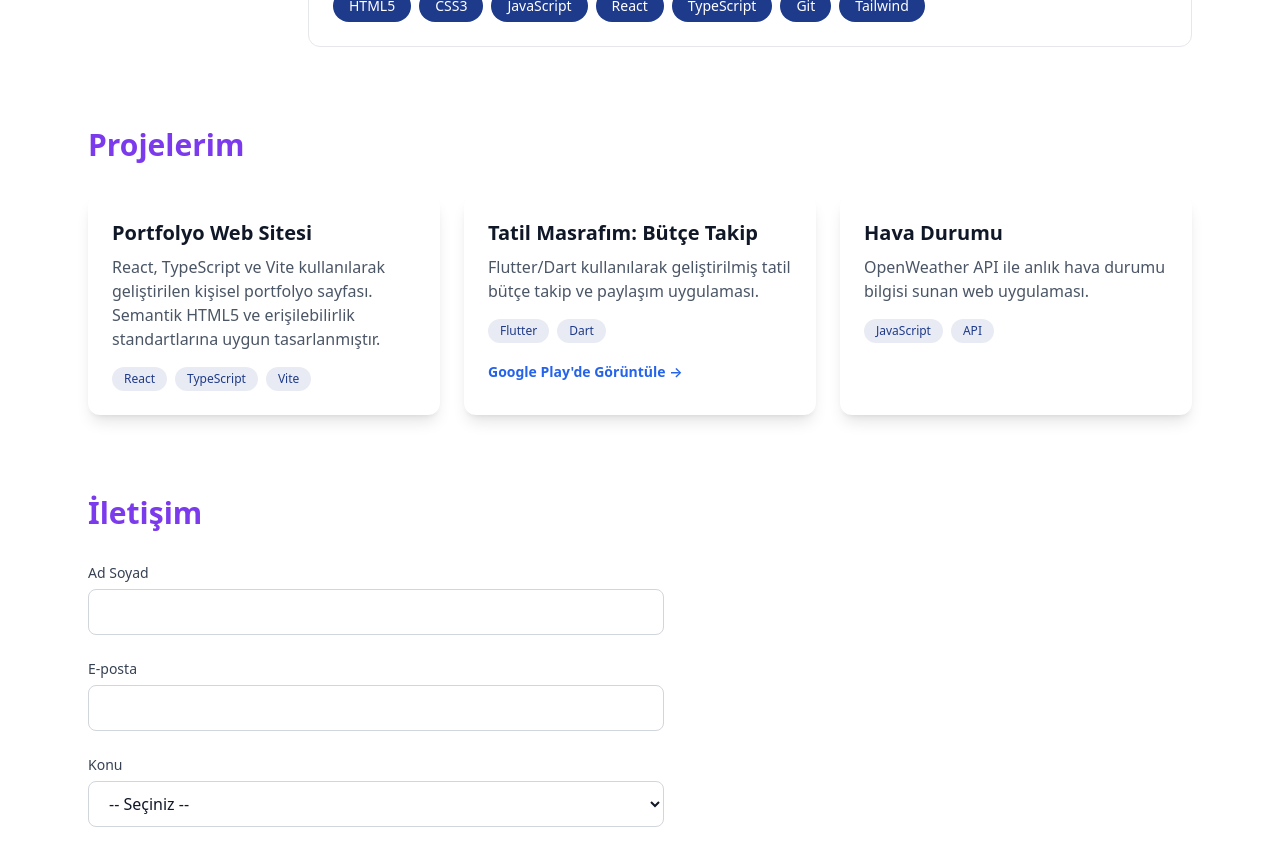
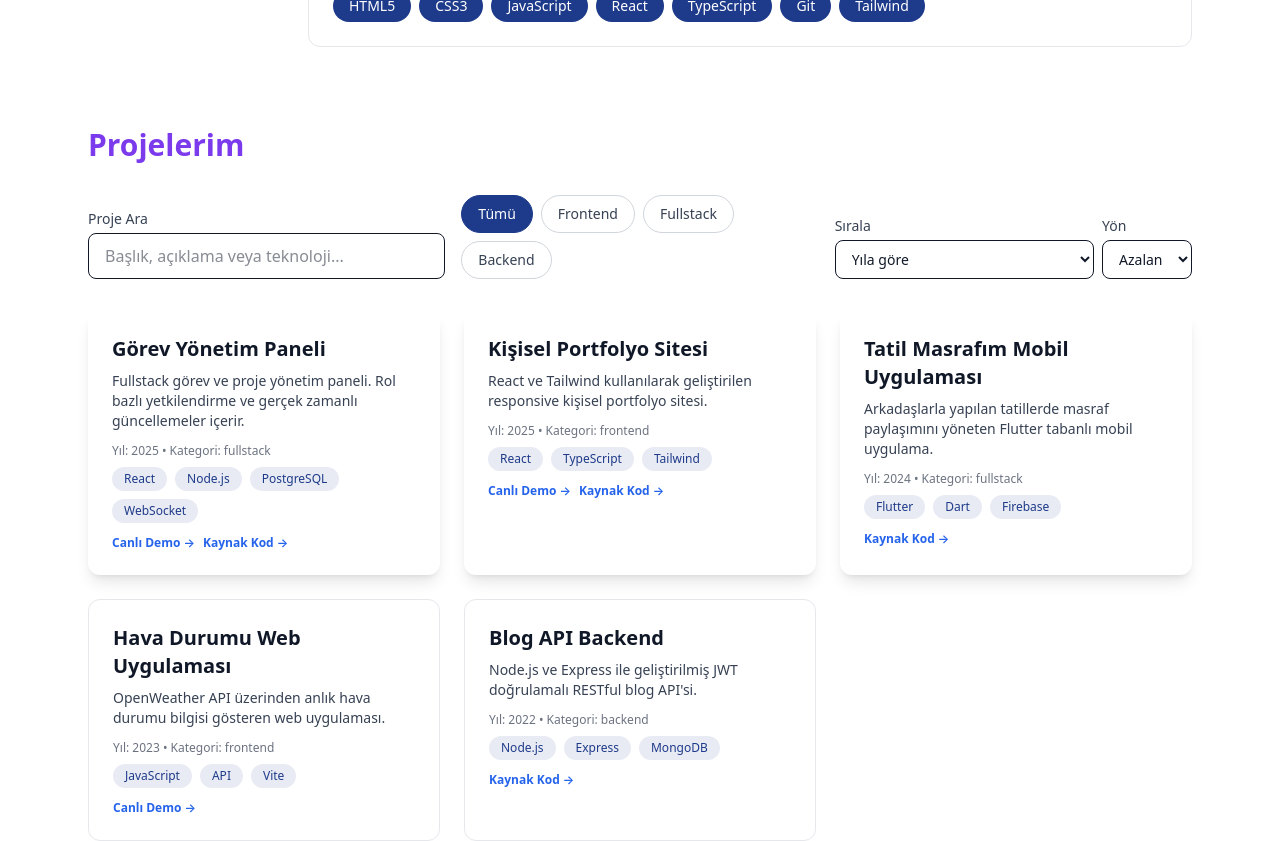
Before and after one commit to ensarxx/web-lab-app, a React (Vite) app: page / in a window 1280 px wide. Shown: the part 660-1501 px from the top of the page. Built offline with nearby package versions, Linux system fonts and the light colour scheme.

Commit message:
feat: integrate project list with filters into portfolio page

```diff
--- a/src/App.tsx
+++ b/src/App.tsx
@@ -1,13 +1,27 @@
-import { useState } from 'react'
+import { useEffect, useState } from 'react'
 import Button from './components/Button'
 import Input from './components/Input'
 import Card from './components/Card'
 import UIKit from './pages/UIKit'
+import type { FilterState, Project, SortField, SortOrder } from './types/project'
+import { fetchProjects } from './services/projectService'
+import { applyFilters } from './utils/projectHelpers'
 
 function App() {
   /* ── Sayfa state'i ── */
   const [page, setPage] = useState<'portfolio' | 'uikit'>('portfolio')
   const [dark, setDark] = useState(false)
+
+  /* ── Proje ve filtre state'leri ── */
+  const [projects, setProjects] = useState<Project[]>([])
+  const [loading, setLoading] = useState(true)
+  const [error, setError] = useState<string | null>(null)
+  const [filters, setFilters] = useState<FilterState>({
+    search: '',
+    category: 'all',
+    sortField: 'year',
+    sortOrder: 'desc',
+  })
 
   /* ── Form state'leri ── */
   const [formData, setFormData] = useState({
@@ -66,6 +80,55 @@ function App() {
       alert('Form başarıyla gönderildi!')
       setFormData({ adSoyad: '', email: '', konu: '', mesaj: '' })
     }
+  }
+
+  /* ── Projeleri fetch et ── */
+  useEffect(() => {
+    let cancelled = false
+
+    async function load() {
+      try {
+        setLoading(true)
+        setError(null)
+        const data = await fetchProjects()
+        if (!cancelled) {
+          setProjects(data)
+        }
+      } catch (err) {
+        if (!cancelled) {
+          const message = err instanceof Error ? err.message : 'Projeler yüklenirken hata oluştu.'
+          setError(message)
+        }
+      } finally {
+        if (!cancelled) setLoading(false)
+      }
+    }
+
+    load()
+
+    return () => {
+      cancelled = true
+    }
+  }, [])
+
+  /* ── Derived State: Filtrelenmiş projeler ── */
+  const filteredProjects = applyFilters(projects, filters)
+
+  /* ── Filtre handler'ları ── */
+  const handleSearchChange = (e: React.ChangeEvent<HTMLInputElement>) => {
+    setFilters((prev) => ({ ...prev, search: e.target.value }))
+  }
+
+  const handleCategoryChange = (category: FilterState['category']) => {
+    setFilters((prev) => ({ ...prev, category }))
+  }
+
+  const handleSortFieldChange = (e: React.ChangeEvent<HTMLSelectElement>) => {
+    setFilters((prev) => ({ ...prev, sortField: e.target.value as SortField }))
+  }
+
+  const handleSortOrderChange = (e: React.ChangeEvent<HTMLSelectElement>) => {
+    setFilters((prev) => ({ ...prev, sortOrder: e.target.value as SortOrder }))
   }
 
   /* ── Dark mode toggle ── */
@@ -199,49 +262,131 @@ function App() {
         <section id="projelerim" aria-labelledby="projelerim-baslik" className="scroll-mt-24">
           <h2 id="projelerim-baslik" className="text-3xl font-bold text-accent dark:text-purple-400 mb-8">Projelerim</h2>
 
-          <div className="grid grid-cols-1 sm:grid-cols-2 lg:grid-cols-3 gap-6">
-            <Card variant="elevated" title="Portfolyo Web Sitesi">
-              <p className="mb-4">
-                React, TypeScript ve Vite kullanılarak geliştirilen kişisel
-                portfolyo sayfası. Semantik HTML5 ve erişilebilirlik
-                standartlarına uygun tasarlanmıştır.
-              </p>
+          {/* Filtreler */}
+          <div className="mb-8 space-y-4">
+            <div className="grid grid-cols-1 md:grid-cols-3 gap-4 items-end">
+              {/* Arama */}
+              <div>
+                <label className="block text-sm font-medium text-gray-700 dark:text-gray-300 mb-1" htmlFor="project-search">
+                  Proje Ara
+                </label>
+                <input
+                  id="project-search"
+                  type="text"
+                  value={filters.search}
+                  onChange={handleSearchChange}
+                  placeholder="Başlık, açıklama veya teknoloji..."
+                  className="w-full rounded-lg border px-4 py-2.5 text-base outline-none transition-colors duration-200 focus:ring-2 focus:ring-primary/50 focus:border-primary dark:bg-gray-800 dark:text-white dark:border-gray-700"
+                />
+              </div>
+
+              {/* Kategori butonları */}
               <div className="flex flex-wrap gap-2">
-                {['React', 'TypeScript', 'Vite'].map((t) => (
-                  <span key={t} className="bg-primary/10 text-primary dark:bg-blue-900/40 dark:text-blue-300 px-3 py-1 rounded-full text-xs font-medium">{t}</span>
+                {([
+                  { id: 'all', label: 'Tümü' },
+                  { id: 'frontend', label: 'Frontend' },
+                  { id: 'fullstack', label: 'Fullstack' },
+                  { id: 'backend', label: 'Backend' },
+                ] as const).map((item) => (
+                  <button
+                    key={item.id}
+                    type="button"
+                    onClick={() => handleCategoryChange(item.id as FilterState['category'])}
+                    className={`px-4 py-2 rounded-full text-sm font-medium border transition-colors cursor-pointer ${
+                      filters.category === item.id
+                        ? 'bg-primary text-white border-primary'
+                        : 'bg-white text-gray-700 border-gray-300 hover:bg-gray-100 dark:bg-gray-900 dark:text-gray-200 dark:border-gray-700 dark:hover:bg-gray-800'
+                    }`}
+                  >
+                    {item.label}
+                  </button>
                 ))}
               </div>
-            </Card>
 
-            <Card variant="elevated" title="Tatil Masrafım: Bütçe Takip">
-              <p className="mb-4">
-                Flutter/Dart kullanılarak geliştirilmiş tatil bütçe takip ve paylaşım uygulaması.
-              </p>
-              <div className="flex flex-wrap gap-2 mb-4">
-                {['Flutter', 'Dart'].map((t) => (
-                  <span key={t} className="bg-primary/10 text-primary dark:bg-blue-900/40 dark:text-blue-300 px-3 py-1 rounded-full text-xs font-medium">{t}</span>
+              {/* Sıralama */}
+              <div className="flex gap-2">
+                <div className="flex-1">
+                  <label className="block text-sm font-medium text-gray-700 dark:text-gray-300 mb-1" htmlFor="sort-field">
+                    Sırala
+                  </label>
+                  <select
+                    id="sort-field"
+                    value={filters.sortField}
+                    onChange={handleSortFieldChange}
+                    className="w-full rounded-lg border px-3 py-2 text-sm outline-none dark:bg-gray-800 dark:text-white dark:border-gray-700"
+                  >
+                    <option value="year">Yıla göre</option>
+                    <option value="title">Başlığa göre</option>
+                  </select>
+                </div>
+
+                <div>
+                  <label className="block text-sm font-medium text-gray-700 dark:text-gray-300 mb-1" htmlFor="sort-order">
+                    Yön
+                  </label>
+                  <select
+                    id="sort-order"
+                    value={filters.sortOrder}
+                    onChange={handleSortOrderChange}
+                    className="w-full rounded-lg border px-3 py-2 text-sm outline-none dark:bg-gray-800 dark:text-white dark:border-gray-700"
+                  >
+                    <option value="desc">Azalan</option>
+                    <option value="asc">Artan</option>
+                  </select>
+                </div>
+              </div>
+            </div>
+
+            {/* Loading / Error */}
+            {loading && (
+              <p className="text-sm text-muted">Projeler yükleniyor...</p>
+            )}
+            {error && !loading && (
+              <p className="text-sm text-error font-medium">Hata: {error}</p>
+            )}
+          </div>
+
+          {/* Proje listesi */}
+          {!loading && !error && filteredProjects.length === 0 && (
+            <p className="text-muted">Eşleşen proje bulunamadı.</p>
+          )}
+
+          <div className="grid grid-cols-1 sm:grid-cols-2 lg:grid-cols-3 gap-6">
+            {filteredProjects.map((project) => (
+              <Card key={project.id} variant={project.featured ? 'elevated' : 'outlined'} title={project.title}>
+                <p className="mb-3 text-sm text-gray-700 dark:text-gray-300">{project.description}</p>
+                <p className="mb-2 text-xs text-muted">Yıl: {project.year} • Kategori: {project.category}</p>
+                <div className="flex flex-wrap gap-2 mb-3">
+                  {project.tech.map((t) => (
+                    <span key={t} className="bg-primary/10 text-primary dark:bg-blue-900/40 dark:text-blue-300 px-3 py-1 rounded-full text-xs font-medium">
+                      {t}
+                    </span>
                   ))}
                 </div>
+                <div className="flex gap-2 flex-wrap">
+                  {project.demoUrl && (
                     <a
-                href="https://play.google.com/store/apps/details?id=com.dasapps.tatilmasrafim&hl=tr"
+                      href={project.demoUrl}
                       target="_blank"
                       rel="noopener noreferrer"
-                className="inline-block text-sm font-semibold text-secondary hover:text-primary dark:text-blue-400 dark:hover:text-blue-300 transition-colors"
+                      className="text-xs font-semibold text-secondary hover:text-primary dark:text-blue-400 dark:hover:text-blue-300"
                     >
-                Google Play'de Görüntüle →
+                      Canlı Demo →
                     </a>
-            </Card>
-
-            <Card variant="elevated" title="Hava Durumu">
-              <p className="mb-4">
-                OpenWeather API ile anlık hava durumu bilgisi sunan web uygulaması.
-              </p>
-              <div className="flex flex-wrap gap-2">
-                {['JavaScript', 'API'].map((t) => (
-                  <span key={t} className="bg-primary/10 text-primary dark:bg-blue-900/40 dark:text-blue-300 px-3 py-1 rounded-full text-xs font-medium">{t}</span>
-                ))}
+                  )}
+                  {project.sourceUrl && (
+                    <a
+                      href={project.sourceUrl}
+                      target="_blank"
+                      rel="noopener noreferrer"
+                      className="text-xs font-semibold text-secondary hover:text-primary dark:text-blue-400 dark:hover:text-blue-300"
+                    >
+                      Kaynak Kod →
+                    </a>
+                  )}
                 </div>
               </Card>
+            ))}
           </div>
         </section>
 
```
Lines whose indentation alone changed are shown as unchanged.
